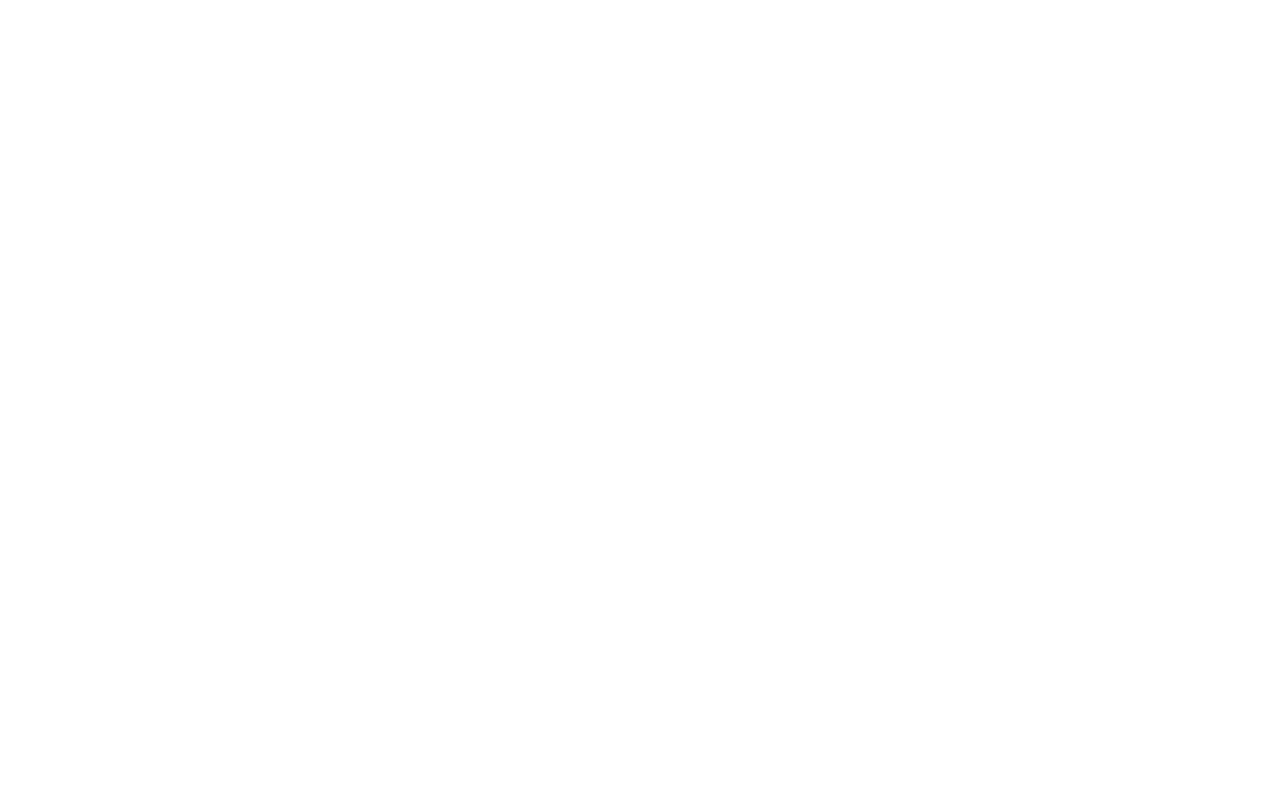
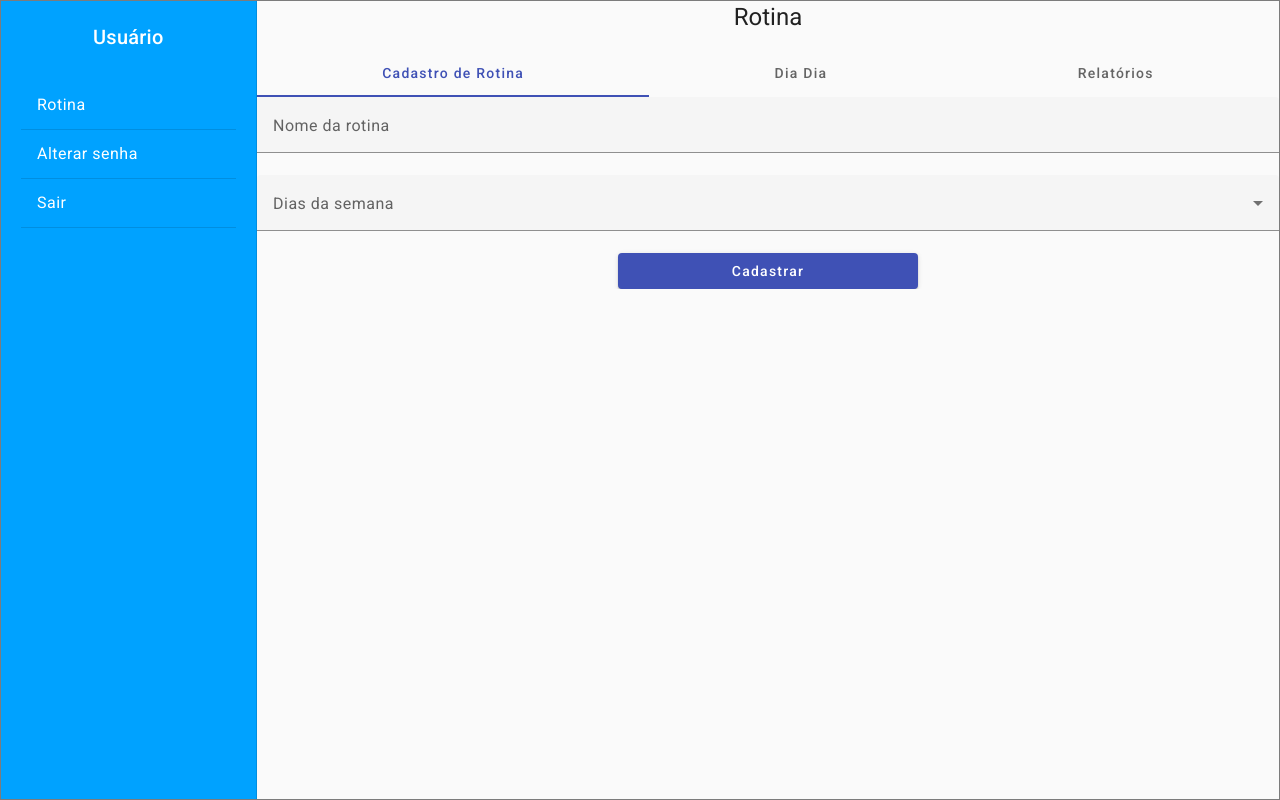
Before and after one commit to luanpatrick10/ProjetoRotina, an Angular app: page /admin/rotina in a window 1280 px wide. Before the commit this address led to /. Built offline with nearby package versions, Linux system fonts and the light colour scheme.

Commit message:
feat: Página da rotina criada e com uma subrota para area de admin também foi criada

```diff
--- /dev/null
+++ b/src/app/Interfaces/Rotina.ts
@@ -0,0 +1,4 @@
+export interface Rotina{
+    nomeDaRotina:string,
+    diasDaSemana:string
+}
--- a/src/app/home/home.component.css
+++ b/src/app/home/home.component.css
@@ -27,4 +27,42 @@
     padding: 20px;
     background-color:#00a2ff ;
     color: white;
+    width: 20%;
   }
+
+  @media(max-width: 768px) {
+    .example-sidenav{
+      width: 30%;
+    }
+  }
+
+  @media(max-width:590px){
+    .example-sidenav{
+      width: 35%;
+      padding:10px;
+    }
+  }
+
+  @media(max-width:450px){
+    .example-sidenav{
+      width: 40%;
+      padding:5px;
+    }
+  }
+  @media(max-width:320px){
+    .example-sidenav{
+      width: 50%;
+    }
+  }
+
+
+  .sidebar-titulo{
+    text-align: center;
+  }
+  .sidebar-item{
+    color: white !important;
+    text-decoration: none;
+  }
+  .sidebar-container-itens{
+    margin-top: 20px;
+  }
--- a/src/app/home/home.component.html
+++ b/src/app/home/home.component.html
@@ -12,21 +12,31 @@
     </div>
 </div> -->
 <mat-sidenav-container class="example-container">
-    <mat-sidenav #sidenav mode="side" opened class="example-sidenav"
-                 [fixedInViewport]="options.value.fixed" [fixedTopGap]="options.value.top"
-                 [fixedBottomGap]="options.value.bottom">
-      {{options.value.fixed ? 'Fixed' : 'Non-fixed'}} Sidenav
+    <mat-sidenav #sidenav mode="side" opened class="example-sidenav" [fixedInViewport]="options.value.fixed"
+        [fixedTopGap]="options.value.top" [fixedBottomGap]="options.value.bottom">
+        <div class="container-sidebar">
+            <h2 class="sidebar-titulo">Usuário</h2>
+            <div class="sidebar-container-itens">
+                <mat-list>
+                    <mat-list-item>
+                        <a [routerLink]="['/admin/rotina']" class="sidebar-item">Rotina</a>
+                    </mat-list-item>
+                    <mat-divider></mat-divider>
+                    <mat-list-item>
+                        <a class="sidebar-item">Alterar senha</a>
+                    </mat-list-item>
+                    <mat-divider></mat-divider>
+                    <mat-list-item>
+                        <a class="sidebar-item">Sair</a>
+                    </mat-list-item>
+                    <mat-divider></mat-divider>
+                </mat-list>
+            </div>
+        </div>
     </mat-sidenav>
-
-        <mat-sidenav-content [formGroup]="options">
-            <h4>Usuário -> Nome do usuário</h4>
-            <ul>
-                <li>Cadastro</li>
-                <li>Alterar senha</li>
-                <li>Sair</li>
-            </ul>
-        </mat-sidenav-content>
-    <div class="example-sidenav-content">
-    </div>
-  </mat-sidenav-container>
-  <mat-toolbar class="example-footer">Footer</mat-toolbar>
+    <mat-sidenav-content [formGroup]="options">
+        <div>
+            <router-outlet></router-outlet>
+        </div>
+    </mat-sidenav-content>
+</mat-sidenav-container>
--- a/src/app/home/home.component.ts
+++ b/src/app/home/home.component.ts
@@ -1,18 +1,26 @@
 import { Component } from '@angular/core';
 import { CommonModule } from '@angular/common';
-import {MatSidenavModule} from '@angular/material/sidenav';
+import { MatSidenavModule } from '@angular/material/sidenav';
 import { MatButtonModule } from '@angular/material/button';
-import { FormBuilder } from '@angular/forms';
+import { FormBuilder, FormsModule } from '@angular/forms';
+import { ReactiveFormsModule } from '@angular/forms';
+import { MatToolbarModule } from '@angular/material/toolbar';
+import { MatDividerModule } from '@angular/material/divider';
+import { MatListModule } from '@angular/material/list';
+import {RouterModule } from '@angular/router';
+
+
 
 @Component({
   selector: 'app-home',
   standalone: true,
-  imports: [CommonModule,MatSidenavModule,MatButtonModule],
+  imports: [CommonModule, MatSidenavModule, MatButtonModule, FormsModule, ReactiveFormsModule,
+            MatToolbarModule, MatDividerModule,MatListModule,RouterModule],
   templateUrl: './home.component.html',
   styleUrl: './home.component.css'
 })
 export class HomeComponent {
-  constructor(private _formBuilder: FormBuilder) {}
+  constructor(private _formBuilder: FormBuilder) { }
   showFiller = false;
   options = this._formBuilder.group({
     bottom: 0,
--- /dev/null
+++ b/src/app/localBaseApi.ts
@@ -0,0 +1 @@
+export const localBaseApi:string = "http://localhost:5092";
--- /dev/null
+++ b/src/app/rotina/rotina.component.css
@@ -0,0 +1,16 @@
+.container-tab-itens{
+    display: flex;
+    flex-direction: column;
+}
+
+.rotina-titulo{
+    text-align: center;
+}
+.container-botao{
+    width: 100%;
+    display: flex;
+    justify-content: center;
+}
+.container-botao > button{
+    width: 300px;
+}
--- /dev/null
+++ b/src/app/rotina/rotina.component.html
@@ -0,0 +1,30 @@
+<h1 class="rotina-titulo">Rotina</h1>
+<mat-tab-group>
+    <mat-tab label="Cadastro de Rotina">
+        <form>
+            <div class="container-tab-itens">
+                <mat-form-field>
+                    <mat-label>Nome da rotina</mat-label>
+                    <input matInput>
+                </mat-form-field>
+                <mat-form-field>
+                <mat-label>Dias da semana</mat-label>
+                    <mat-select multiple>
+                        <mat-option [value]="''">Domingo</mat-option>
+                        <mat-option [value]="''">Segunda-Feira</mat-option>
+                        <mat-option [value]="''">Terça-Feira</mat-option>
+                        <mat-option [value]="''">Quarta-Feira</mat-option>
+                        <mat-option [value]="''">Quinta-Feira</mat-option>
+                        <mat-option [value]="''">Sexta-Feira</mat-option>
+                        <mat-option [value]="''">Sábado</mat-option>
+                    </mat-select>
+                </mat-form-field>
+            </div>
+            <div class="container-botao">
+                <button type="button" mat-raised-button color="primary">Cadastrar</button>
+            </div>
+        </form>
+    </mat-tab>
+    <mat-tab label="Dia Dia"></mat-tab>
+    <mat-tab label="Relatórios"></mat-tab>
+</mat-tab-group>
```
Also changed, not shown: src/app/app.routes.ts (+9 -2 lines), src/app/rotina/rotina.component.ts (added, +23 -0 lines), src/app/rotina/rotina.service.ts (added, +21 -0 lines), src/app/app.component.html (line endings or trailing spaces), 2 other files (tests, documents, lock files or other folders).
